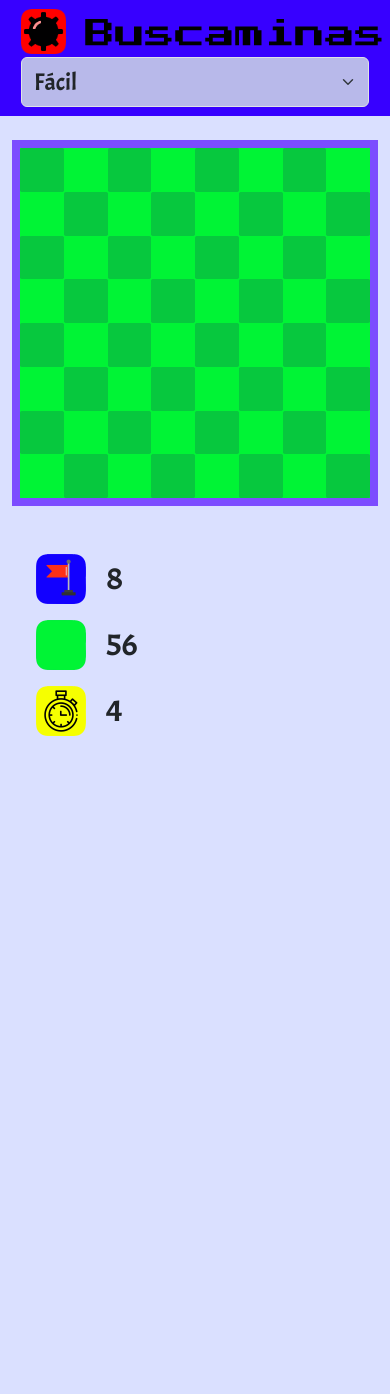
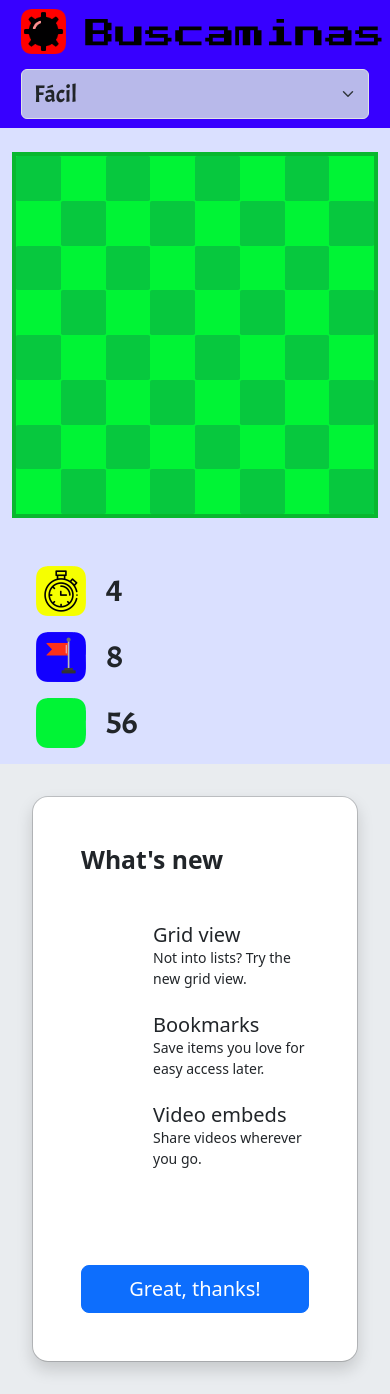
Before and after one commit to LuisLopezMuy/Buscaminas, a plain HTML site: page index.html in a window 390 px wide. Before the commit the page ends 844 px from the top, so only its background shows below. Drawn offline with nearby package versions, Linux system fonts and the light colour scheme.

Commit message:
Actualización de los números y corrección del código para que no se muestren clases que delaten minas

```diff
--- a/index.html
+++ b/index.html
@@ -64,21 +64,52 @@
       <div class="col-lg-3 col-md-4 col-12">
         <div class="mt-5 mx-4 stats">
 
+          <p><img src="./images/reloj.png" alt="tiempo" class="icon"><span class="tiempo">0</span></p>
           <p><img src="./images/bandera.png" alt="banderas disponibles" class="icon"><span class="cantidadBanderas">8</span></p>
           <p><img src="./images/casilla.png" alt="casillas restantes" class="icon"><span class="casillasFaltantes">56</span></p>
-          <p><img src="./images/reloj.png" alt="tiempo" class="icon"><span class="tiempo">0</span></p>
 
         </div>
       </div>
-
-
     </div>
   </div>
 
 
 
 
+  <div class="modal modal-sheet position-static d-block bg-body-secondary p-4 py-md-5" tabindex="-1" role="dialog" id="modalTour">
+    <div class="modal-dialog" role="document">
+      <div class="modal-content rounded-4 shadow">
+        <div class="modal-body p-5">
+          <h2 class="fw-bold mb-0">What's new</h2>
 
+          <ul class="d-grid gap-4 my-5 list-unstyled small">
+            <li class="d-flex gap-4">
+              <svg class="bi text-body-secondary flex-shrink-0" width="48" height="48"><use xlink:href="#grid-fill"></use></svg>
+              <div>
+                <h5 class="mb-0">Grid view</h5>
+                Not into lists? Try the new grid view.
+              </div>
+            </li>
+            <li class="d-flex gap-4">
+              <svg class="bi text-warning flex-shrink-0" width="48" height="48"><use xlink:href="#bookmark-star"></use></svg>
+              <div>
+                <h5 class="mb-0">Bookmarks</h5>
+                Save items you love for easy access later.
+              </div>
+            </li>
+            <li class="d-flex gap-4">
+              <svg class="bi text-primary flex-shrink-0" width="48" height="48"><use xlink:href="#film"></use></svg>
+              <div>
+                <h5 class="mb-0">Video embeds</h5>
+                Share videos wherever you go.
+              </div>
+            </li>
+          </ul>
+          <button type="button" class="btn btn-lg btn-primary mt-5 w-100" data-bs-dismiss="modal">Great, thanks!</button>
+        </div>
+      </div>
+    </div>
+  </div>
 
 
 
--- a/index.js
+++ b/index.js
@@ -1,7 +1,7 @@
 var mapaMinas = [];             // Contiene el mapa de las minas existentes
 var cantidadBanderas = 8;
 var casillasFaltantes = 56;
-var tamTablero;
+var tamTablero=8;
 
 {//audios
     var music = new Audio("./sounds/music.mp3");
@@ -92,17 +92,6 @@ function generarTablero(tamTablero, cantidadMinas) {    // Genera el tablero
     for (let i = 0; i < tamTablero; i++) { // Genera cada casilla del tablero.
         for (let j = 0; j < tamTablero; j++) {
 
-            let minasAlRededor = revisarMinas(tamTablero, i, j);  //Revisar minas al rededor
-
-            let clase = "";
-            if (mapaMinas[i][j] == 1) {                         //Revisa si es mina, para agregar dicha clase
-                clase = " mina"
-            }
-
-            if (minasAlRededor == 0 || clase == " mina") {      //Cambia el número a vacío en las casillas necesarias
-                minasAlRededor = ""
-            }
-
             let parOImpar;
             if (esPar) {
                 parOImpar = " par ";
@@ -113,7 +102,7 @@ function generarTablero(tamTablero, cantidadMinas) {    // Genera el tablero
             }
 
 
-            $(".tablero").append(`<div id="c-${i}-${j}" data-row="${i}" data-column="${j}" class="casilla oculta${clase}${parOImpar}">${minasAlRededor}</div>`);    //Agrega cada casilla al tablero
+            $(".tablero").append(`<div id="c-${i}-${j}" data-row="${i}" data-column="${j}" class="casilla oculta${parOImpar}"></div>`);    //Agrega cada casilla al tablero
         }
         esPar = !esPar;
     }
@@ -122,23 +111,28 @@ function generarTablero(tamTablero, cantidadMinas) {    // Genera el tablero
 }
 
 
+$(document).on("click", ".oculta", function () {        // Evento de clic izquierdo, para descubrir casilla
 
-//$(".casilla").fitText(0.38);
 
-$(document).on("click", ".oculta", function () {        // Evento de clic izquierdo, para descubrir casilla
+    let x = Number($(this).attr("data-row"));
+    let y = Number($(this).attr("data-column"));
 
     if (!$(this).hasClass("marcada")) {
 
         $(this).removeClass("oculta");
 
-        if ($(this).hasClass("mina")) {
+        if (mapaMinas[x][y] == 1) {
             perder();
         } else {
 
-            click.play()
+            click.play()//Reproduce sonido de descubrir mina
 
-            if ($(this).text() == "") {
+            let minasAlRededor = revisarMinas(tamTablero, x, y);
+
+            if (minasAlRededor == 0) {
                 clikcAlRededor(this)
+            } else{
+                $(this).css("background-image", `url("./images/i${minasAlRededor}.png")`);
             }
 
             casillasFaltantes--;
@@ -233,13 +227,30 @@ function revisarMinas(tamTablero, x, y) {                 // Devuelve el número
     return minas;
 }
 
+
+
+
+
+
 function perder() {
-
-    $(".mina").removeClass("oculta");
 
     explotion.play();
     music.pause();
     music.currentTime = 0;
+
+
+    for (let i = 0; i < tamTablero; i++) {
+        for (let j = 0; j < tamTablero; j++) {
+
+            if (mapaMinas[i][j]==1) {
+                console.log(i,j);
+                $(`#c-${i}-${j}`).addClass("mina");
+                $(`#c-${i}-${j}`).removeClass("oculta");
+            }
+
+        };
+    }
+
 
     setTimeout(() => {
         alert("Perdiste")
@@ -247,6 +258,11 @@ function perder() {
         music.play()
     }, 500);
 }
+
+
+
+
+
 
 function ganar() {
     setTimeout(() => {
--- a/style.css
+++ b/style.css
@@ -7,7 +7,7 @@ body{
     display: grid;
     grid-template: repeat(8, 1fr) / repeat(8, 1fr);
     aspect-ratio: 1;
-    border: 0.5em solid rgb(124, 76, 255);
+    border: 0.4em solid rgb(9, 183, 47);
 
 }
 
@@ -17,12 +17,12 @@ body{
     align-items: center;
     justify-content: center;
     font-size: 15px;
+    background-size: cover;
 }
 
 
 .mina{
     background-image: url("./images/mina.png");
-    background-size: cover;
     background-color: transparent;
 }
 
@@ -44,14 +44,11 @@ body{
 
 .oculta{
     background-image: none;
-    user-select: none;
     color: transparent;
 }
 
-
 .marcada{
     background-image: url("./images/bandera.png");
-    background-size: cover;
     background-color: transparent;
 }
 
@@ -91,6 +88,15 @@ option, .nivel{
     .title{
         font-size: 30px;
     }
+
+    .tablero{
+        border: 0.3em solid rgb(9, 183, 47);
+    }
+
+    .nivel{
+        margin-top: 12px;
+    }
+
   }
 
 
@@ -98,4 +104,9 @@ option, .nivel{
     .title{
         font-size: 25px;
     }
+
+    .tablero{
+        border: 0.2em solid rgb(9, 183, 47);
+    }
+
   }
```
Also changed, not shown: images/i1.png (added), images/i2.png (added), images/i3.png (added), images/i4.png (added), images/i5.png (added), images/i6.png (added), images/i7.png (added), images/i8.png (added).
